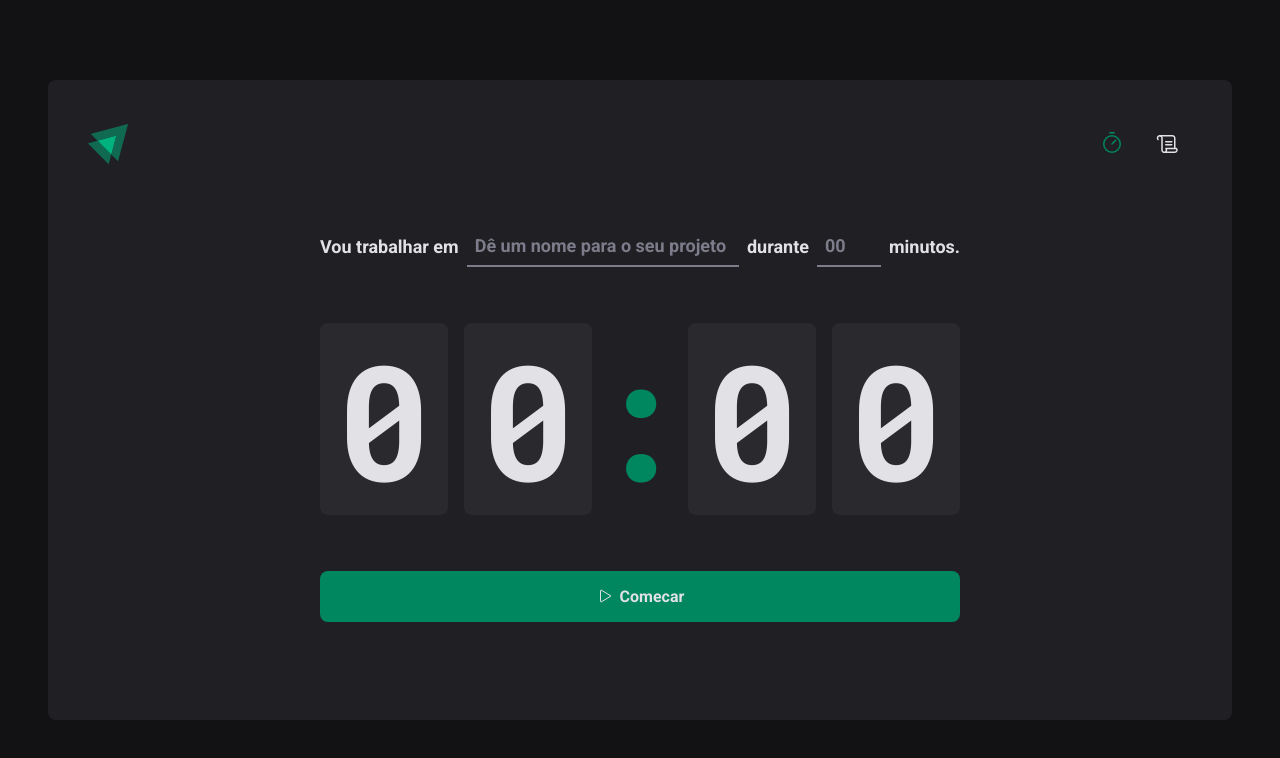
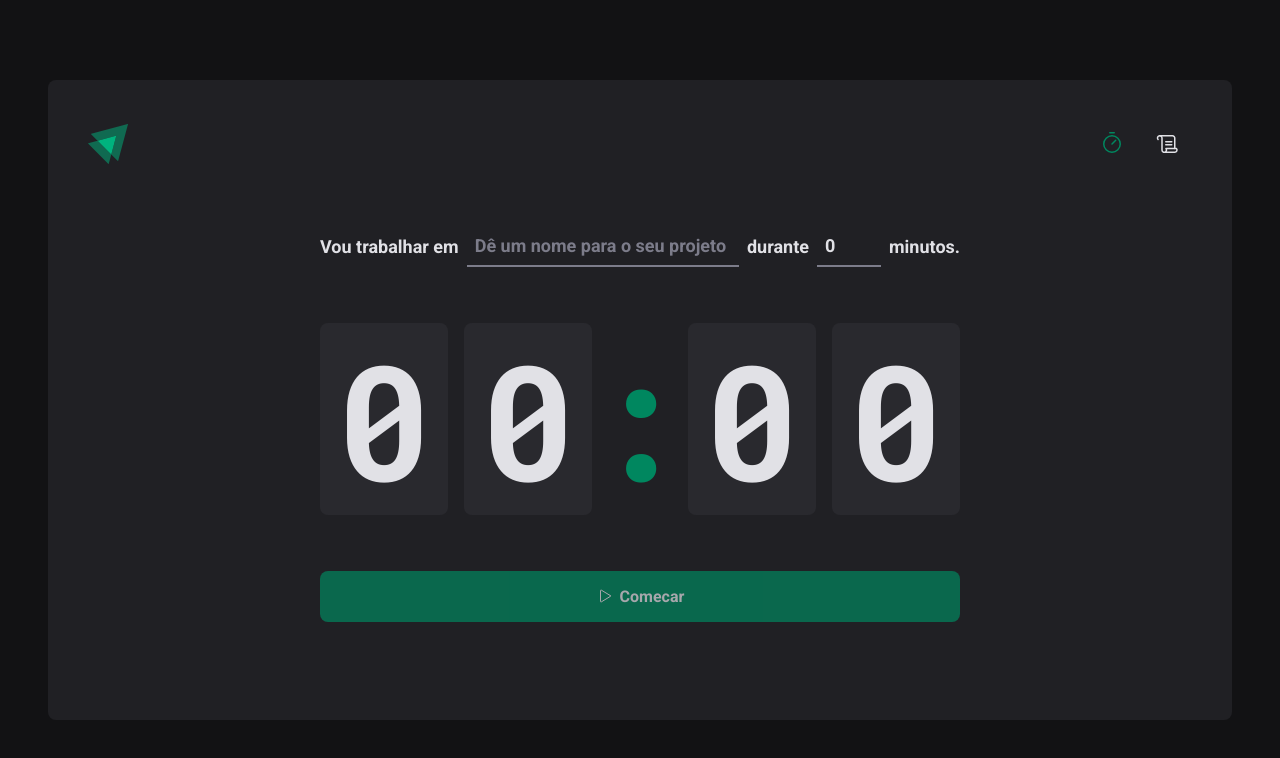
Before and after one commit to davimarcilio/igniteTimer, a React (Vite) app: page / in a window 1280 px wide. Shown: the top 758 px of the page. Built offline with nearby package versions, Linux system fonts and the light colour scheme.

Commit message:
Form validator with zod

```diff
--- a/package.json
+++ b/package.json
@@ -10,11 +10,14 @@
     "lint": "eslint src --ext .ts,.tsx --fix"
   },
   "dependencies": {
+    "@hookform/resolvers": "^2.9.10",
     "phosphor-react": "^1.4.1",
     "react": "^18.2.0",
     "react-dom": "^18.2.0",
+    "react-hook-form": "^7.41.5",
     "react-router-dom": "^6.6.1",
-    "styled-components": "^5.3.6"
+    "styled-components": "^5.3.6",
+    "zod": "^3.20.2"
   },
   "devDependencies": {
     "@rocketseat/eslint-config": "^1.1.3",
--- a/src/pages/Home/index.tsx
+++ b/src/pages/Home/index.tsx
@@ -1,4 +1,5 @@
 import { Play } from "phosphor-react";
+import { useForm } from "react-hook-form";
 import {
   CountdownContainer,
   FormContainer,
@@ -8,11 +9,43 @@
   StartCountdownButton,
   TaskInput,
 } from "./styles";
+import { zodResolver } from "@hookform/resolvers/zod";
+
+import * as zod from "zod";
+
+// interface NewCycleFormData {
+//   task: string;
+//   minutesAmout: number;
+// }
+
+type NewCycleFormData = zod.infer<typeof newCycleFormValidationSchema>;
+
+const newCycleFormValidationSchema = zod.object({
+  task: zod.string().min(1, "Informe a tarefa"),
+  minutesAmout: zod
+    .number()
+    .min(5, "O ciclo precisa ser de no minimo 5 minutos")
+    .max(60, "O ciclo precisa ser de no máximo 60 minutos"),
+});
 
 export function Home() {
+  const { register, handleSubmit, watch, reset } = useForm<NewCycleFormData>({
+    resolver: zodResolver(newCycleFormValidationSchema),
+    defaultValues: {
+      task: "",
+      minutesAmout: 0,
+    },
+  });
+  function handleCreateNewCycle(data: NewCycleFormData) {
+    console.log(data);
+    reset();
+  }
+
+  const task = watch("task");
+  const isSubmitDisabled = !task;
   return (
     <HomeContainer>
-      <form>
+      <form onSubmit={handleSubmit(handleCreateNewCycle)}>
         <FormContainer>
           <label htmlFor="task">Vou trabalhar em</label>
           <TaskInput
@@ -20,6 +53,9 @@
             type="text"
             placeholder="Dê um nome para o seu projeto"
             list="task-suggestions"
+            {...register("task")}
+            // onChange={(e) => setTask(e.target.value)}
+            // value={task}
           />
           <datalist id="task-suggestions">
             <option value="Projeto 1"></option>
@@ -36,6 +72,9 @@
             min={5}
             max={60}
             placeholder="00"
+            {...register("minutesAmout", {
+              valueAsNumber: true,
+            })}
           />
 
           <span>minutos.</span>
@@ -47,7 +86,7 @@
           <span>0</span>
           <span>0</span>
         </CountdownContainer>
-        <StartCountdownButton type="submit">
+        <StartCountdownButton type="submit" disabled={isSubmitDisabled}>
           <Play />
           Comecar
         </StartCountdownButton>
```
Also changed, not shown: 1 other file (tests, documents, lock files or other folders).
